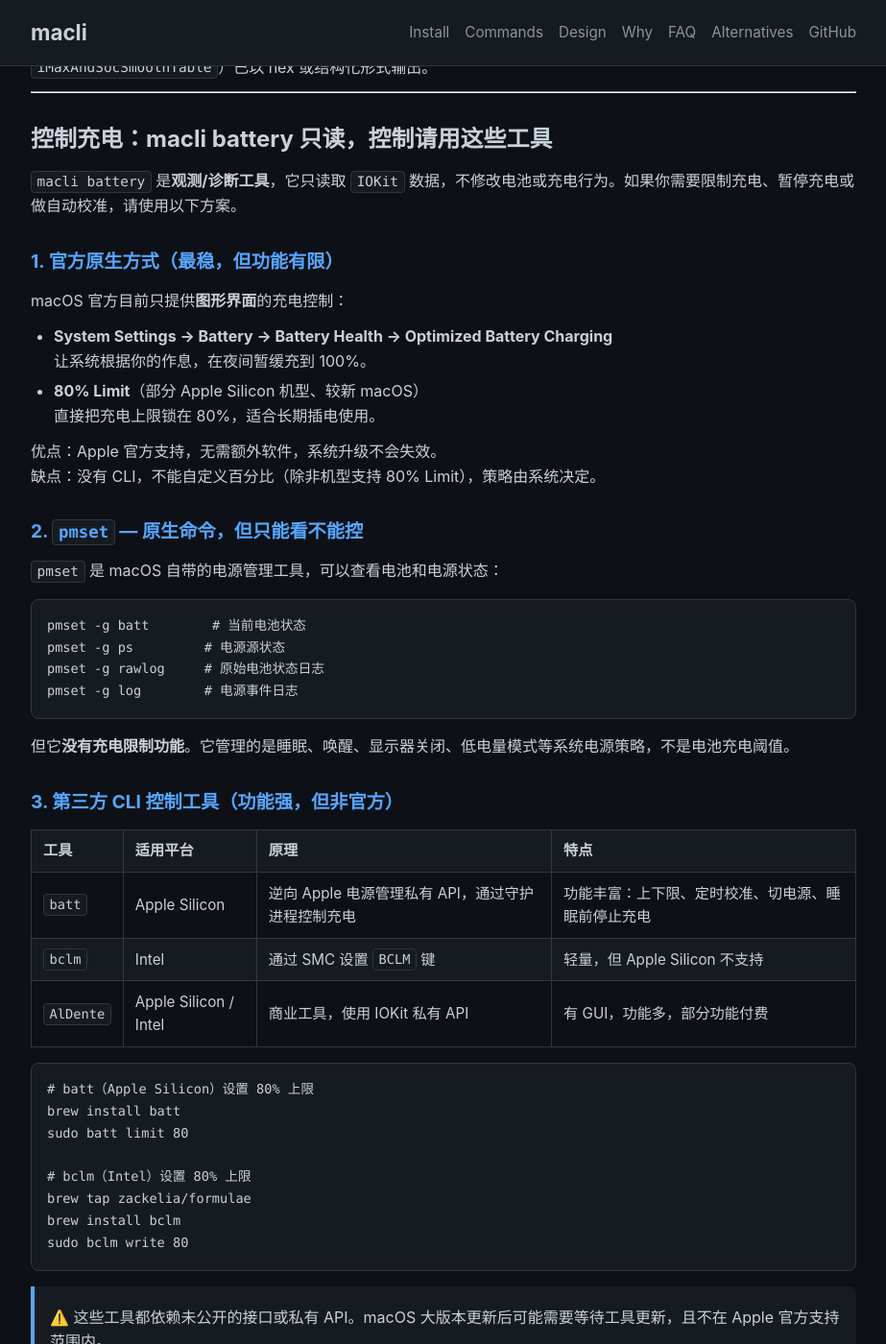
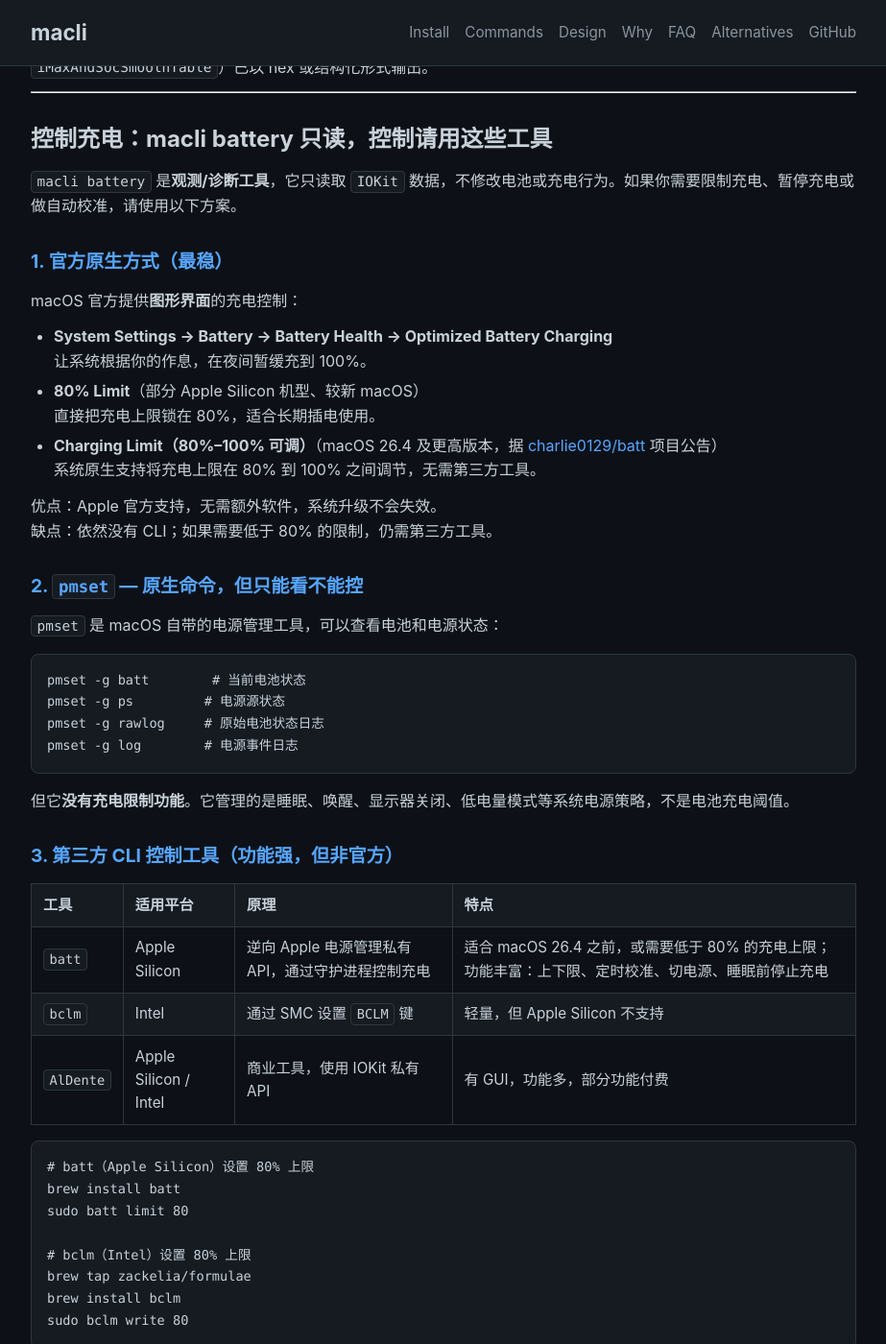
Before and after one commit to ljh-sh/macli, a Jekyll site: the page built from docs/battery.md, in a window 1280 px wide and 1400 px high, scrolled down 17039 px. Shown: the whole window at 96% size, without its empty margins (178-1101 px from the left). Built offline with Jekyll 4.4.1, drawn with Linux system fonts in a browser that asks for light colours; some of the changed text lies outside the part shown.

Commit message:
docs(battery): note macOS 26.4 native charge limiting per batt README
- Document that macOS 26.4+ supports 80%-100% adjustable charge limit natively
- Clarify batt is mainly for older macOS or sub-80% limits
- Update comparison table accordingly

````diff
--- a/docs/battery.md
+++ b/docs/battery.md
@@ -537,17 +537,19 @@
 
 `macli battery` 是**观测/诊断工具**，它只读取 `IOKit` 数据，不修改电池或充电行为。如果你需要限制充电、暂停充电或做自动校准，请使用以下方案。
 
-### 1. 官方原生方式（最稳，但功能有限）
+### 1. 官方原生方式（最稳）
 
-macOS 官方目前只提供**图形界面**的充电控制：
+macOS 官方提供**图形界面**的充电控制：
 
 - **System Settings → Battery → Battery Health → Optimized Battery Charging**
   让系统根据你的作息，在夜间暂缓充到 100%。
 - **80% Limit**（部分 Apple Silicon 机型、较新 macOS）
   直接把充电上限锁在 80%，适合长期插电使用。
+- **Charging Limit（80%–100% 可调）**（macOS 26.4 及更高版本，据 [charlie0129/batt](https://github.com/charlie0129/batt) 项目公告）
+  系统原生支持将充电上限在 80% 到 100% 之间调节，无需第三方工具。
 
 优点：Apple 官方支持，无需额外软件，系统升级不会失效。
-缺点：没有 CLI，不能自定义百分比（除非机型支持 80% Limit），策略由系统决定。
+缺点：依然没有 CLI；如果需要低于 80% 的限制，仍需第三方工具。
 
 ### 2. `pmset` — 原生命令，但只能看不能控
 
@@ -566,7 +568,7 @@
 
 | 工具 | 适用平台 | 原理 | 特点 |
 |---|---|---|---|
-| `batt` | Apple Silicon | 逆向 Apple 电源管理私有 API，通过守护进程控制充电 | 功能丰富：上下限、定时校准、切电源、睡眠前停止充电 |
+| `batt` | Apple Silicon | 逆向 Apple 电源管理私有 API，通过守护进程控制充电 | 适合 macOS 26.4 之前，或需要低于 80% 的充电上限；功能丰富：上下限、定时校准、切电源、睡眠前停止充电 |
 | `bclm` | Intel | 通过 SMC 设置 `BCLM` 键 | 轻量，但 Apple Silicon 不支持 |
 | `AlDente` | Apple Silicon / Intel | 商业工具，使用 IOKit 私有 API | 有 GUI，功能多，部分功能付费 |
 
@@ -592,7 +594,7 @@
    ```sh
    macli battery | jq '{stateOfCharge, isCharging, externalConnected, chargerPower: .charger.powerWatts}'
    ```
-3. 如果需要脚本化、自定义百分比控制，再考虑 `batt` / `bclm`，并接受它们是私有/非官方方案。
+3. 如果系统版本低于 macOS 26.4，或需要把上限设到 80% 以下，再考虑 `batt` / `bclm`，并接受它们是私有/非官方方案。
 
 ---
 
@@ -603,7 +605,7 @@
 | 能力 | `macli battery` | `batt` | `bclm` |
 |---|---|---|---|
 | 核心目标 | **观测 / 诊断 / 遥测** | **控制充电**（Apple Silicon） | **控制充电**（Intel） |
-| 能否设充电上限 | ❌ | ✅ `batt limit 80` | ✅ `bclm write 80` |
+| 能否设充电上限 | ❌ | ✅（macOS <26.4 或需 <80% 时用 `batt limit 80`） | ✅ `bclm write 80` |
 | 能否暂停/恢复充电 | ❌ | ✅ `batt adapter disable/enable` | ❌ |
 | 字段数量 | ~150+ | 仅状态所需（电量、是否充电、限制值等） | 无 |
 | 电芯级数据 | ✅ `cellVoltages`、`cellVoltageDelta`、`qmax`、`raTableRaw` | ❌ | ❌ |
````
